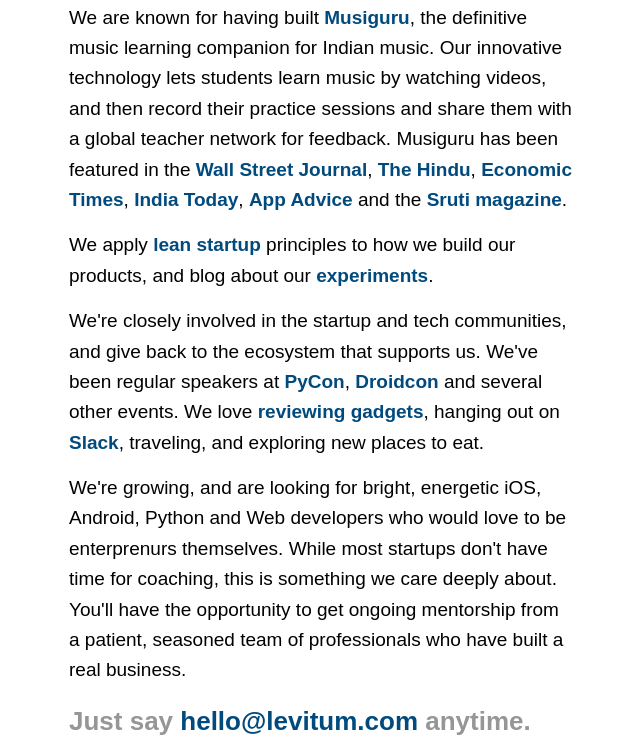
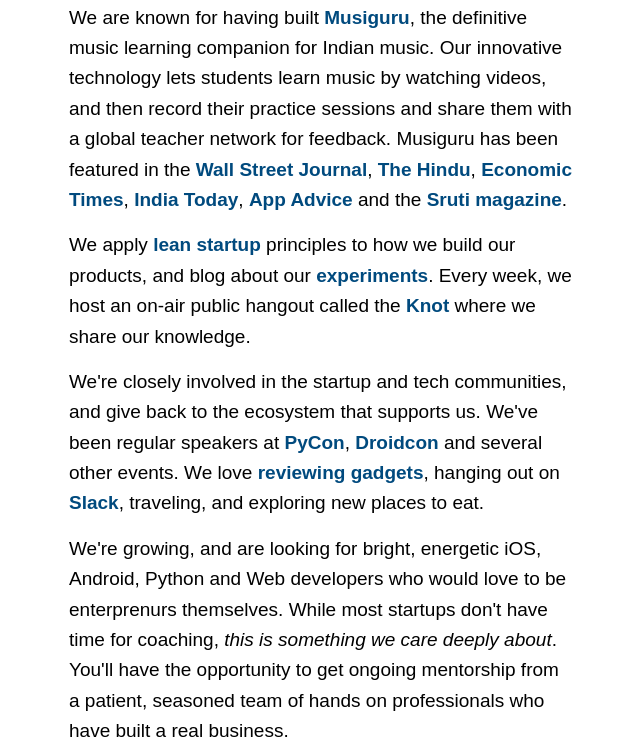
Before and after one commit to justshare/gar0s, a plain HTML site: page index.html in a window 1280 px wide. Shown: the part 1304-2058 px from the top of the page, without its empty margins (319-959 px from the left). Drawn offline with nearby package versions, Linux system fonts and the light colour scheme.

Commit message:
minor update

```diff
--- a/index.html
+++ b/index.html
@@ -44,11 +44,11 @@
 
 <p>We are known for having built <a href="http://www.musiguru.in" target="_blank">Musiguru</a>, the definitive music learning companion for Indian music. Our innovative technology lets students learn music by watching videos, and then record their practice sessions and share them with a global teacher network for feedback. Musiguru has been featured in the <a href="http://blogs.wsj.com/indiarealtime/2012/12/13/a-smart-app-for-indian-classical-music/" target="_blank">Wall Street Journal</a>, <a href="http://www.thehindu.com/features/friday-review/music/techies-and-tunes/article4195672.ece" target="_blank">The Hindu</a>, <a href="http://economictimes.indiatimes.com/news/emerging-businesses/startups/power-of-ideas-2012-how-five-startups-their-apps-have-captured-the-attention-of-the-indian-market/articleshow/17700557.cms" target="_blank">Economic Times</a>, <a href="http://indiatoday.intoday.in/story/what-is-new-on-web/1/238952.html" target="_blank">India Today</a>, <a href="http://appadvice.com/appnn/2013/01/musicianscorner-musiguru" target="_blank">App Advice</a> and the <a href="http://www.sruti.com/" target="_blank">Sruti magazine</a>.</p>
 
-<p>We apply <a href="http://theleanstartup.com/" target="_blank">lean startup</a> principles to how we build our products, and blog about our <a href="http://arg0s.in/what-we-learnt-from-a-failed-mvp.html" target="_blank">experiments</a>.</p>
+<p>We apply <a href="http://theleanstartup.com/" target="_blank">lean startup</a> principles to how we build our products, and blog about our <a href="http://arg0s.in/what-we-learnt-from-a-failed-mvp.html" target="_blank">experiments</a>. Every week, we host an on-air public hangout called the <a href="http://arg0s.in/kicking-off-the-levitum-knot-hangouts-on-air.html" target="_blank">Knot</a> where we share our knowledge. </p>
 
 <p>We're closely involved in the startup and tech communities, and give back to the ecosystem that supports us. We've been regular speakers at <a href="http://in.pycon.org/" target="_blank">PyCon</a>, <a href="http://droidcon.in" target="_blank">Droidcon</a> and several other events. We love <a href="http://www.myportableworld.com" target="_blank">reviewing gadgets</a>, hanging out on <a href="http://www.slack.com">Slack</a>, traveling, and exploring new places to eat.</p>
 
-<p>We're growing, and are looking for bright, energetic iOS, Android, Python and Web developers who would love to be enterprenurs themselves. While most startups don't have time for coaching, this is something we care deeply about. You'll have the opportunity to get ongoing mentorship from a patient, seasoned team of professionals who have built a real business.</p>
+<p>We're growing, and are looking for bright, energetic iOS, Android, Python and Web developers who would love to be enterprenurs themselves. While most startups don't have time for coaching, <i>this is something we care deeply about</i>. You'll have the opportunity to get ongoing mentorship from a patient, seasoned team of hands on professionals who have built a real business.</p>
 
 <p class="infocus">Just say <a href="mailto:hello@levitum.com">hello@levitum.com</a> anytime.</p>
 
```
